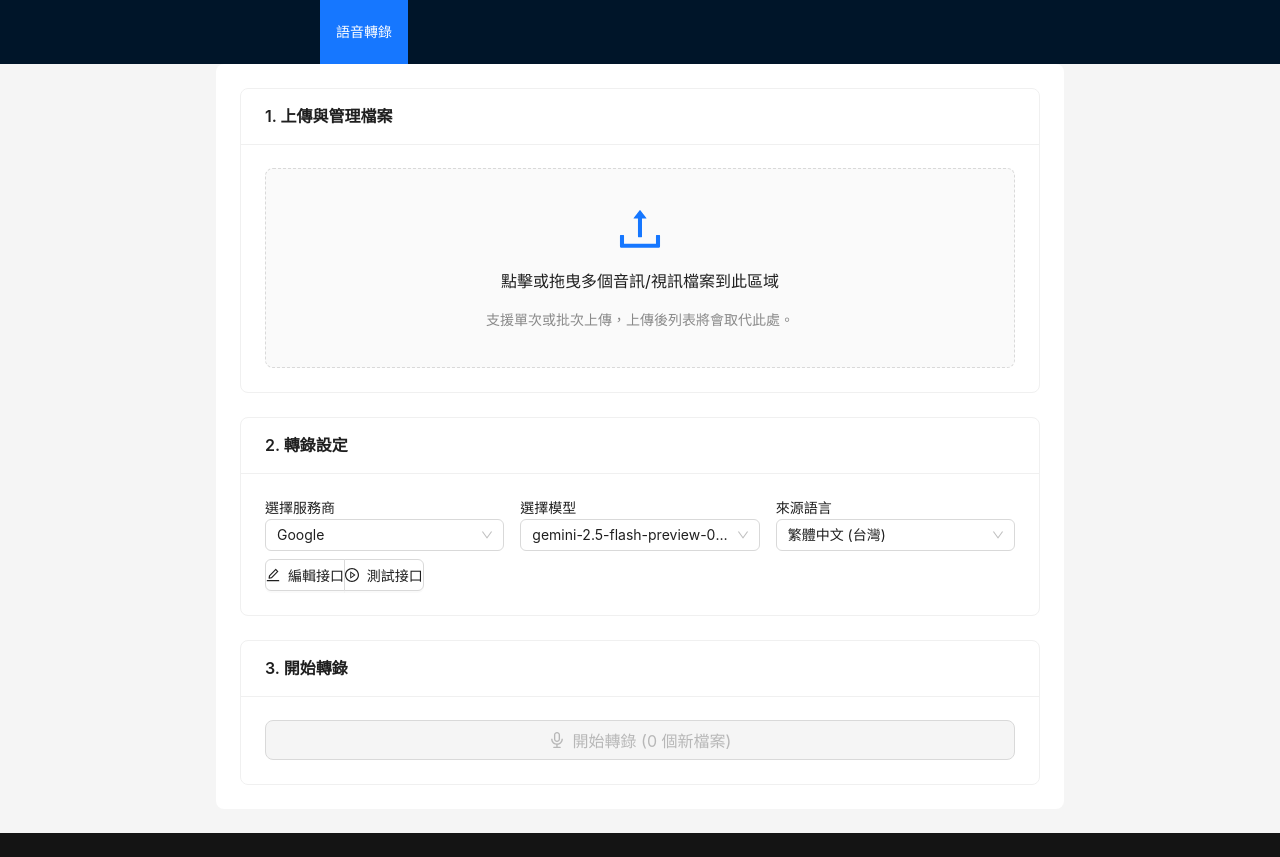
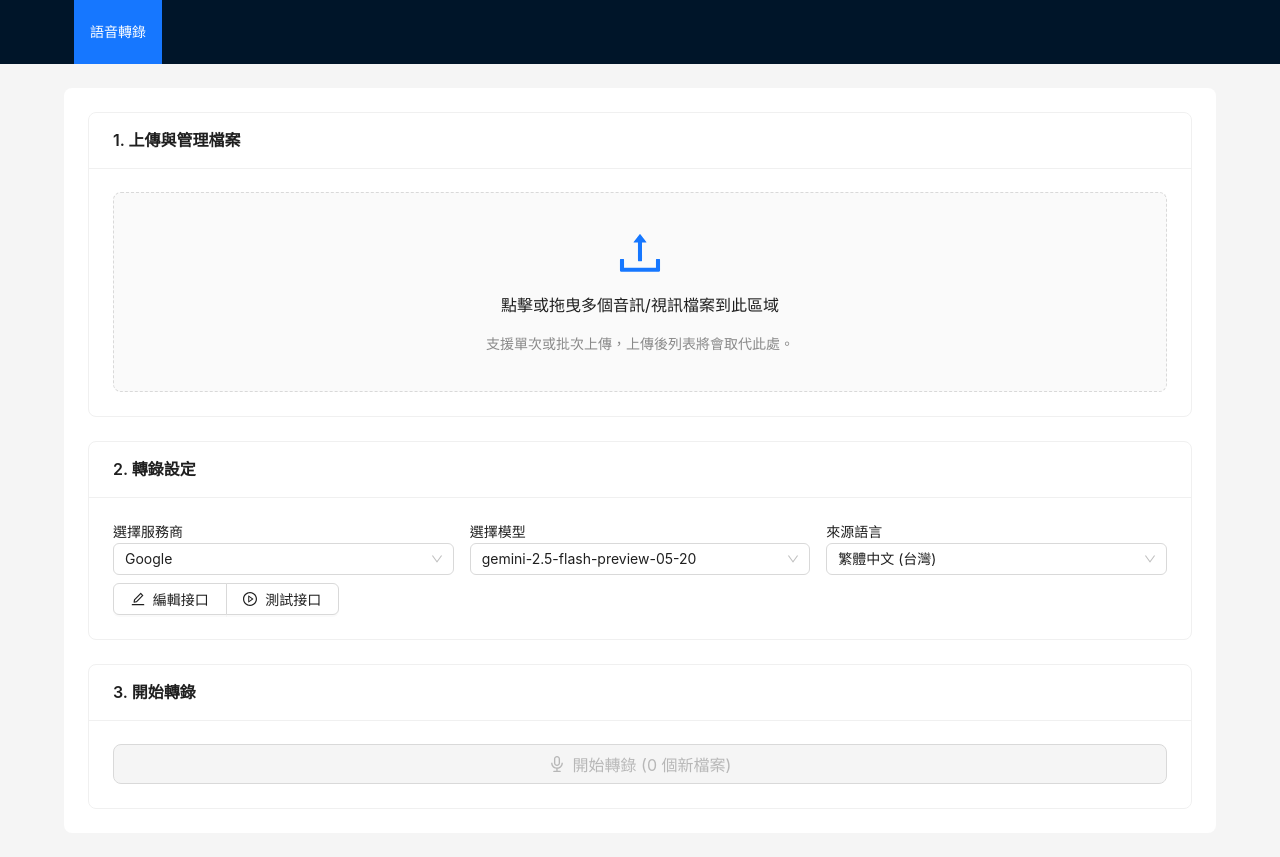
Before and after one commit to Wade0325/AI_translate, a React (Vite) app in the folder frontend/: page / in a window 1280 px wide. Before the commit the page ends 833 px from the top, so only its background shows below. Built offline with nearby package versions, Linux system fonts and the light colour scheme; the HTML template or start-up script is replaced by a standard one.

Commit message:
調整 App 組件的佈局，優化 Header 和 Layout 的樣式，並移除不必要的 CSS 設定，提升整體可讀性與使用者介面的一致性。

```diff
--- a/frontend/src/App.jsx
+++ b/frontend/src/App.jsx
@@ -15,18 +15,19 @@ const App = () => {
     <ModelManagerProvider>
       <TranscriptionProvider>
         <Layout>
-          <Header style={{ display: 'flex'}}>
-            <div style={{ marginLeft: '270px' }}/>
+          <Header>
+            <div style={{ maxWidth: '1200px', margin: '0 auto', padding: '0 24px', display: 'flex' }}>
               <Menu
                 theme="dark"
                 mode="horizontal"
                 defaultSelectedKeys={['1']}
                 items={[{ key: '1', label: '語音轉錄' }]}
-              style={{ flex: 1, minWidth: 0 }}
+                style={{ flex: 1, minWidth: 0, lineHeight: '64px' }}
               />
+            </div>
           </Header>
-          <Layout style={{ padding: '0 15%' }}>
-            <Layout style={{ padding: '0 24px 24px' }}>
+          <Layout style={{ maxWidth: '1200px', width: '100%', margin: '0 auto', padding: '0 24px' }}>
+            <Layout style={{ padding: '24px 0' }}>
               <Content
                 style={{
                   padding: 24,
--- a/frontend/src/index.css
+++ b/frontend/src/index.css
@@ -6,7 +6,6 @@ body {
     sans-serif;
   -webkit-font-smoothing: antialiased;
   -moz-osx-font-smoothing: grayscale;
-  background-color: #141414; /* 設定基礎背景色以匹配深色主題 */
 }
 
 #root {
```
Lines whose indentation alone changed are shown as unchanged.
